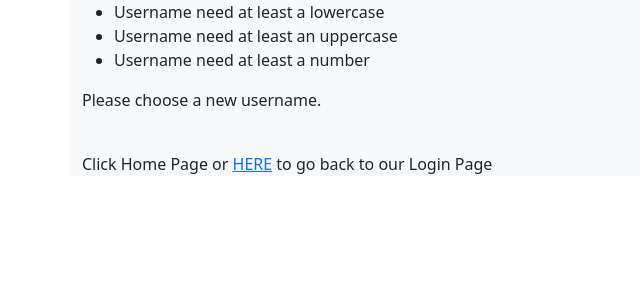
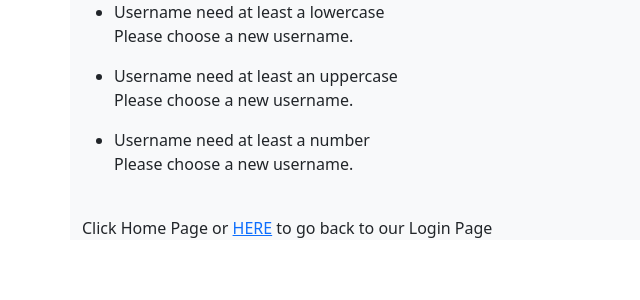
Before and after one commit to olivia-tran/simple-flask-puppy-rock-band, a Flask app: template templates/report.html in a window 1280 px wide. Shown: the part 56-356 px from the top of the page, without its empty margins (0-640 px from the left). Run offline with Flask 2, Linux system fonts and the light colour scheme; the template is opened without the code that fills it, so the values that code supplies are empty.

Commit message:
update if statements

```diff
--- a/templates/report.html
+++ b/templates/report.html
@@ -8,16 +8,20 @@
     <ul>
         {% if not lower %}
         <li>Username need at least a lowercase</li>
+        <p>Please choose a new username.</p>
         {% endif %}
         {% if not upper %}
         <li>Username need at least an uppercase</li>
+        <p>Please choose a new username.</p>
         {% endif %}
         {% if not num_end %}
         <li>Username need at least a number</li>
+        <p>Please choose a new username.</p>
         {% endif %}
+
     </ul>
 
-    <p>Please choose a new username.</p>
+
     <br>
     <p>Click Home Page or <a href="{{url_for('index')}}">HERE</a> to go back to our Login Page</p>
 </div>
```
